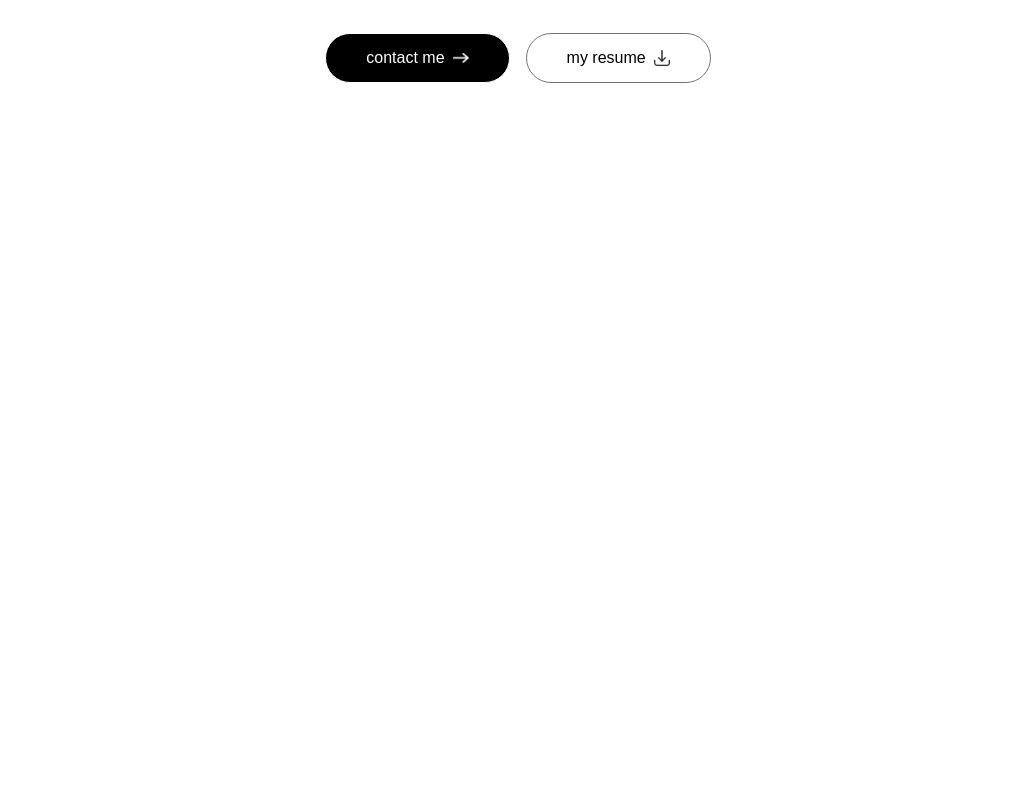
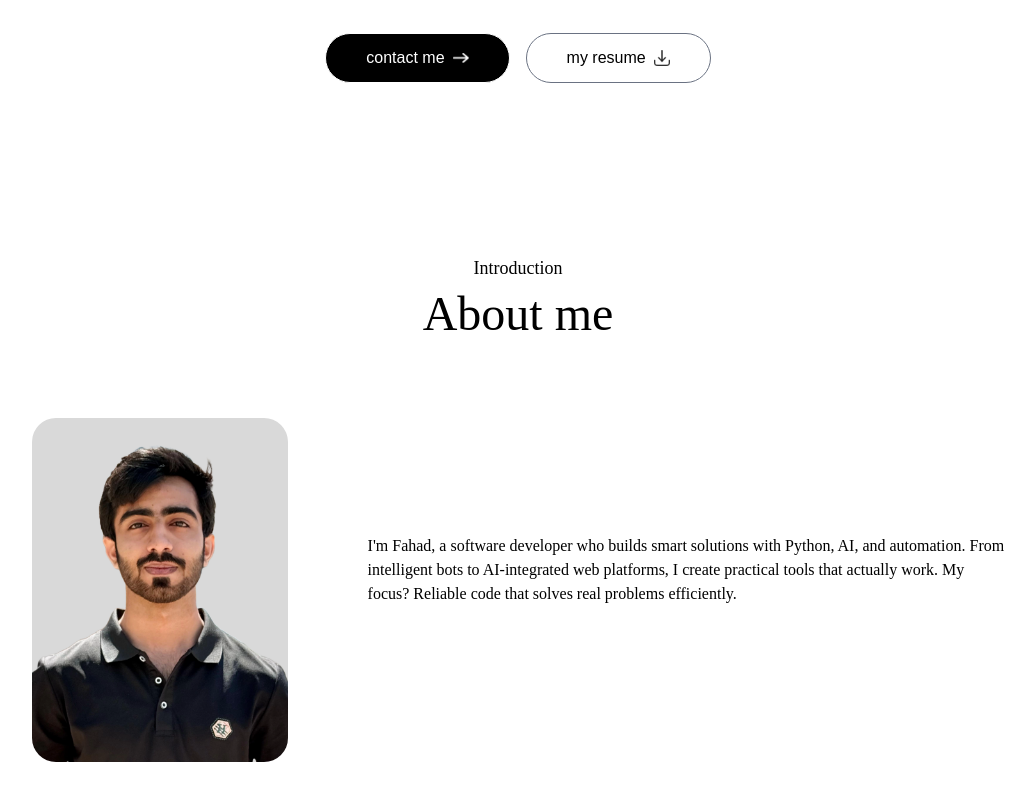
Before and after one commit to Mfahad159/portfolio, a Next.js app: page / in a window 1280 px wide. Shown: the part 586-1386 px from the top of the page, without its empty margins (122-1156 px from the left). Before the commit the page ends 800 px from the top, so only its background shows below. Built offline with nearby package versions, Linux system fonts and the light colour scheme; a web font is replaced by a local one.

Commit message:
Added: About

```diff
--- a/app/components/About.jsx
+++ b/app/components/About.jsx
@@ -1,9 +1,28 @@
 import React from 'react'
+import Image from 'next/image'
+import { assets } from '@/assets/assets'
+const About = () => {
+    return (
+        <div id='about' className='w-full px-[12%] py-10 scroll-mt-20'>
+            <h4 className='text-center mb-2 text-lg font-ovo'>Introduction</h4>
+            <h2 className='text-center text-5xl font-ovo'>About me</h2>
 
-const About = () => {
-  return (
-    <div>About</div>
-  )
+            <div className='flex w-full flex-col lg:flex-row items-center gap-20 my-20'>
+                <div className='w-64 sm:w80 rounded-3xl max-w-none'>
+                    <Image src={assets.user_image_2} alt='user'
+                        className='w-full rounded-3xl' />
+                </div>
+                <div className='flex-1'>
+                    <p className='mb-10 max-w-2xl font-ovo'>
+                        I'm Fahad, a software developer who builds smart solutions with Python, AI, and automation. From intelligent bots to AI-integrated web platforms, I create practical tools that actually work. My focus? Reliable code that solves real problems efficiently.
+                    </p>
+                    <ul>
+
+                    </ul>
+                </div>
+            </div>
+        </div>
+    )
 }
 
 export default About
--- a/app/layout.js
+++ b/app/layout.js
@@ -18,7 +18,7 @@ export const metadata = {
 
 export default function RootLayout({ children }) {
   return (
-    <html lang="en">
+    <html lang="en" className="scroll-smooth">
       <body
         className={`${outfit.className} ${ovo.className} antialiased overflow-x-hidden`}
       >
--- a/app/page.js
+++ b/app/page.js
@@ -2,6 +2,7 @@
 import Head from "next/head";
 import Navbar from "./components/Navbar";
 import Header from "./components/Header";
+import About from "./components/About";
 
 
 export default function Home() {
@@ -9,6 +10,7 @@ export default function Home() {
      <>
      <Navbar/>
      <Header/>
+     <About/>
      </>
   );
 }
--- a/assets/assets.js
+++ b/assets/assets.js
@@ -35,8 +35,11 @@ import right_arrow from './right-arrow.png';
 import send_icon from './send-icon.png';
 import right_arrow_bold from './right-arrow-bold.png';
 import right_arrow_bold_dark from './right-arrow-bold-dark.png';
-
+import profile_img_2 from './profile-image-2.png'
+import user_image_2 from './user-image-2.png'
 export const assets = {
+    user_image_2,
+    profile_img_2,
     user_image,
     code_icon,
     code_icon_dark,
```
Also changed, not shown: app/components/Header.jsx (+1 -1 lines), assets/profile-image-2.png (added), assets/user-image-2.png (added).
